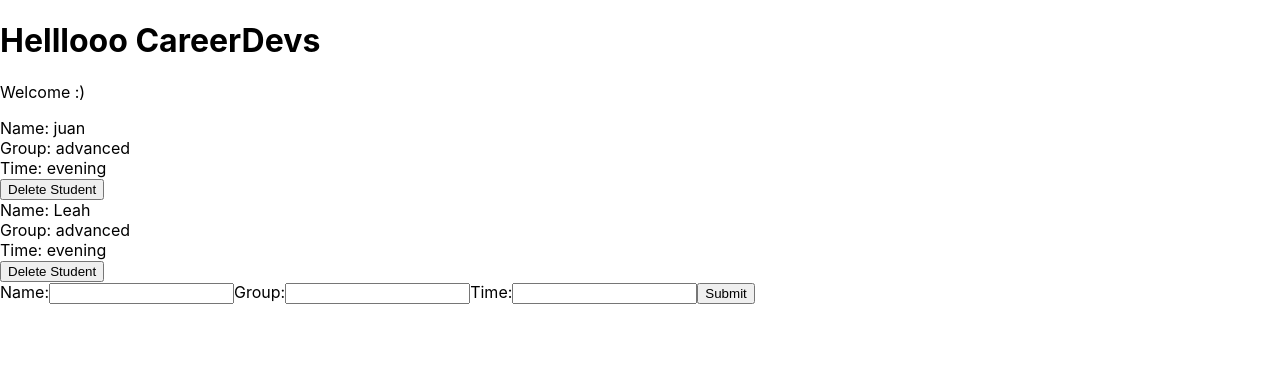
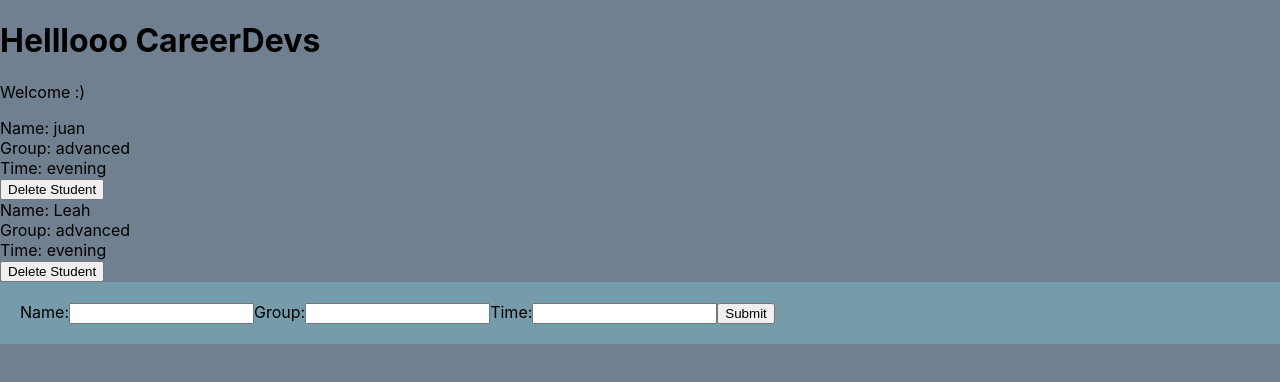
Before and after one commit to jfdoyle3/react-apps, a React (Create React App) app in the folder myapp/: page / in a window 1280 px wide. Shown: the top 382 px of the page. Built offline with nearby package versions, Linux system fonts and the light colour scheme.

Commit message:
added css properties to index.css give the ap some color

```diff
--- a/myapp/src/Students.js
+++ b/myapp/src/Students.js
@@ -1,5 +1,4 @@
 import React from 'react';
-
 const Students = ({students, deleteStudent}) => {
     // This renders out the return template directly. the other 2 below output the data through a varible.
     // using a varible allows the logic and return template to be cleaner code.
--- a/myapp/src/index.css
+++ b/myapp/src/index.css
@@ -6,9 +6,15 @@ body {
     sans-serif;
   -webkit-font-smoothing: antialiased;
   -moz-osx-font-smoothing: grayscale;
+  background: slategray;
 }
 
 code {
   font-family: source-code-pro, Menlo, Monaco, Consolas, "Courier New",
     monospace;
 }
+
+form{
+  background: rgb(118, 155, 170);
+  padding: 20px;
+}
```
